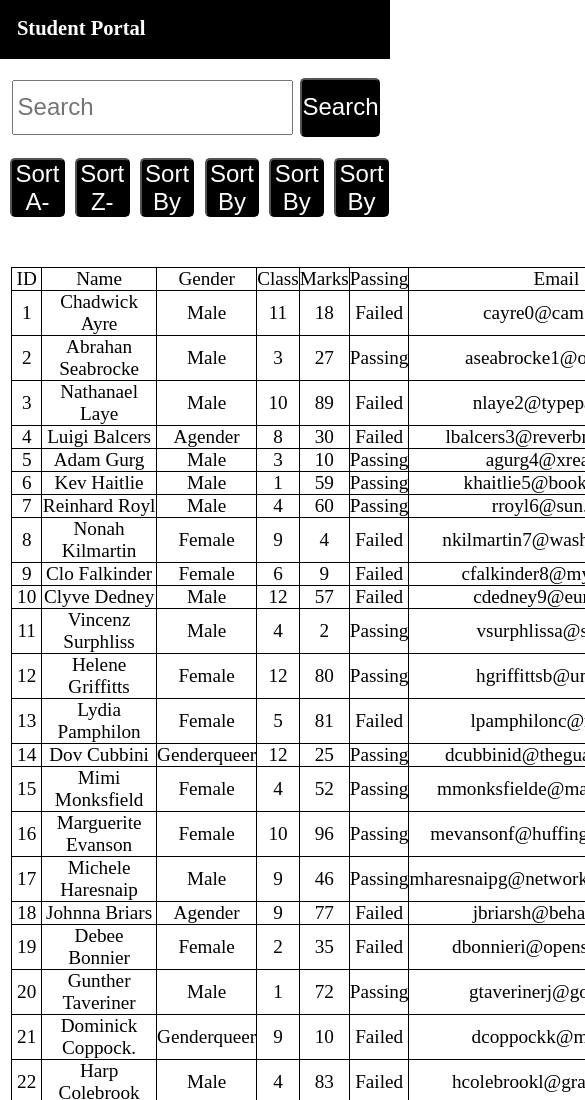
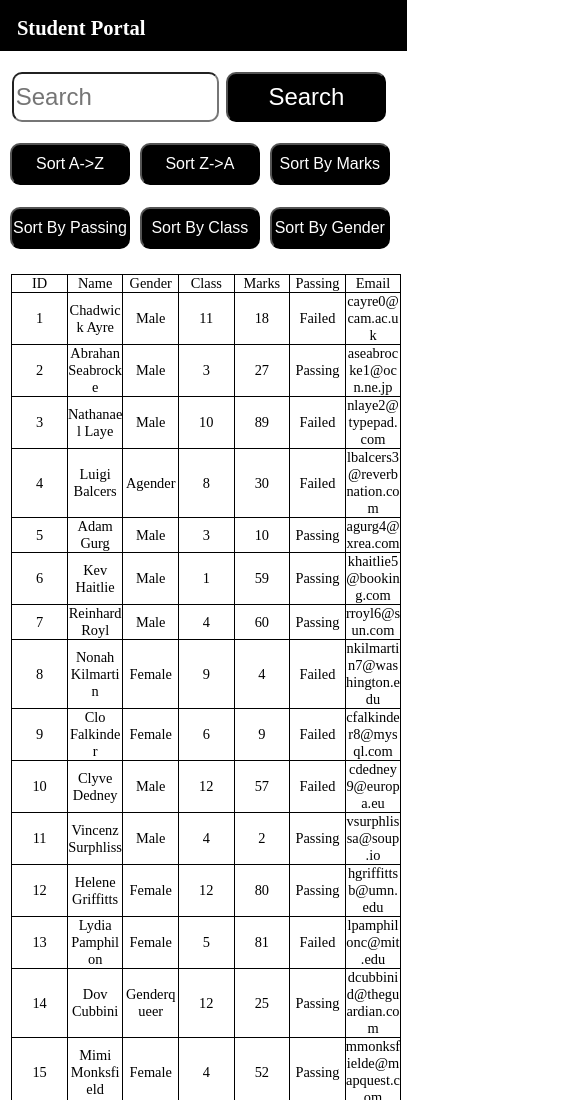
Before and after one commit to Faizan-fzn/student-Portal, a plain HTML site: page index.html in a window 390 px wide. Shown: the top 1100 px of the page, 585 px wide, since content can reach past the window. Drawn offline with Linux system fonts and the light colour scheme.

Commit message:
Update style.css

```diff
--- a/style.css
+++ b/style.css
@@ -52,3 +52,40 @@
 td {
     border: 1px solid #000;
   }
+
+ @media only screen and (max-width: 500px){
+
+    .navBar{
+        width: 100vw;
+        height: 4vh;
+    }
+    #searchBar{
+        width: 51vw;
+        border-radius: 10px;
+        padding: 2px;
+        height: 5vh;
+    }
+    .searchBtn{
+        width: 41vw;
+        border-radius: 10px;
+        height: 6vh;
+    }
+    .sortBtn{
+        width: 31%;
+        font-size: 1rem;
+        height: 5vh;
+        border-radius: 10px;
+    }
+    .studentData {
+        /* width: 50vw; */
+        font-size: .9rem;
+        width: 100vw;
+    }
+    td {
+        word-wrap: break-word;
+      }
+      table {
+        table-layout: fixed;
+      }
+
+  }
```
